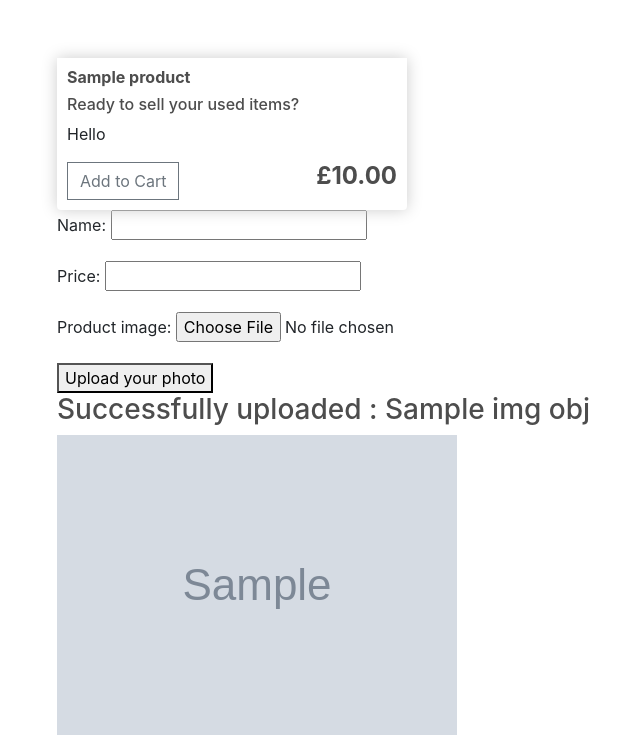
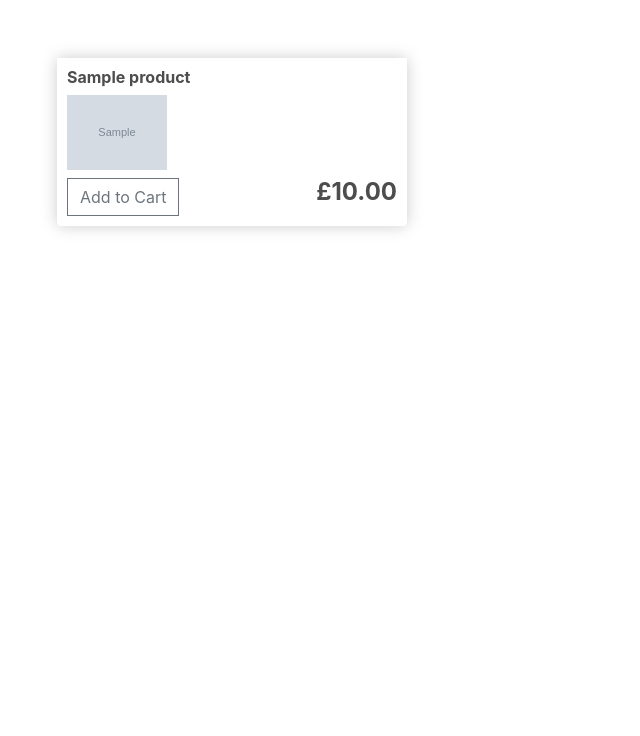
Before and after one commit to 2512262A/ecommerce_project, a Django app: template store/templates/store/index.html in a window 1280 px wide. Shown: the part 64-800 px from the top of the page, without its empty margins (28-668 px from the left). Run offline with Django 3.2, Linux system fonts and the light colour scheme; tables that the repository leaves empty hold one stand-in row (values such as "Sample post"); the template is opened without the code that fills it: values that come from a table or form of the project are taken from there, most other values are stand-ins (such as "Sample title", 1, 10 or a date in 2020); grey boxes marked "Sample" are stand-in pictures; some libraries are stand-ins or nearby versions.

Commit message:
fixed issue where index.html would not display photos of products

```diff
--- a/store/models.py
+++ b/store/models.py
@@ -13,8 +13,7 @@ from django import forms
 class Product(models.Model):
     name = models.CharField(max_length=200)
     price = models.DecimalField(max_digits=5, decimal_places=2)
-    product_image = models.ImageField(upload_to='images/',null = True,blank = True)
-
+    product_image = models.ImageField(null = True,blank = True)
     class meta:
         ordering = ['name']
     def __str__(self):
@@ -27,6 +26,8 @@ class Product(models.Model):
         except:
             url = ''
         return url
+    def hm():
+        return ""
 
 class Order(models.Model):
     customer = models.ForeignKey(User, on_delete=models.CASCADE, null=True, blank=True)
--- a/store/templates/store/index.html
+++ b/store/templates/store/index.html
@@ -1,6 +1,7 @@
 <!DOCTYPE html>
 {% extends 'store/base.html' %}
 {% load static %}
+{% load staticfiles %}
 {%load crispy_forms_tags %}
 
 {% block title_block %}
@@ -14,8 +15,7 @@
 				<img class="thumbnail" src="{{product.imageurl}}">
 				<div class="box-element product">
 					<h6><strong>{{product.name}}</strong></h6>
-					<h6>Ready to sell your used items?</h6>
-          <p>Hello</p>
+          <h6><img src="{{MEDIA_URL}}{{product.product_image}}" width = '100px'/></h6>
 					<button  class="btn btn-outline-secondary add-btn">Add to Cart</button>
 					<h4 style="display: inline-block; float: right"><strong>£{{product.price}}</strong></h4>
 				</div>
@@ -23,17 +23,7 @@
 		{% endfor %}
 
     </div>
-    <form method="post" enctype="multipart/form-data">
-      {% csrf_token %}
-      {{form.as_p}}
-      <button type="submit">Upload your photo</button>
-    </form>
 
-    {% if img_obj %}
-
-      <h3>Successfully uploaded : {{img_obj.title}}</h3>
-      <img src = "{{ img_obj.imagee.url}}" alt="connect" style="max-height:300px">
-    {% endif %}
 
 
 {% endblock content %}
```
Also changed, not shown: store/templates/store/myupload.html (added, +17 -0 lines), media/images/Note_Book.png (added), media/images/book.png (added), media/images/desk_lamp.png (added).
